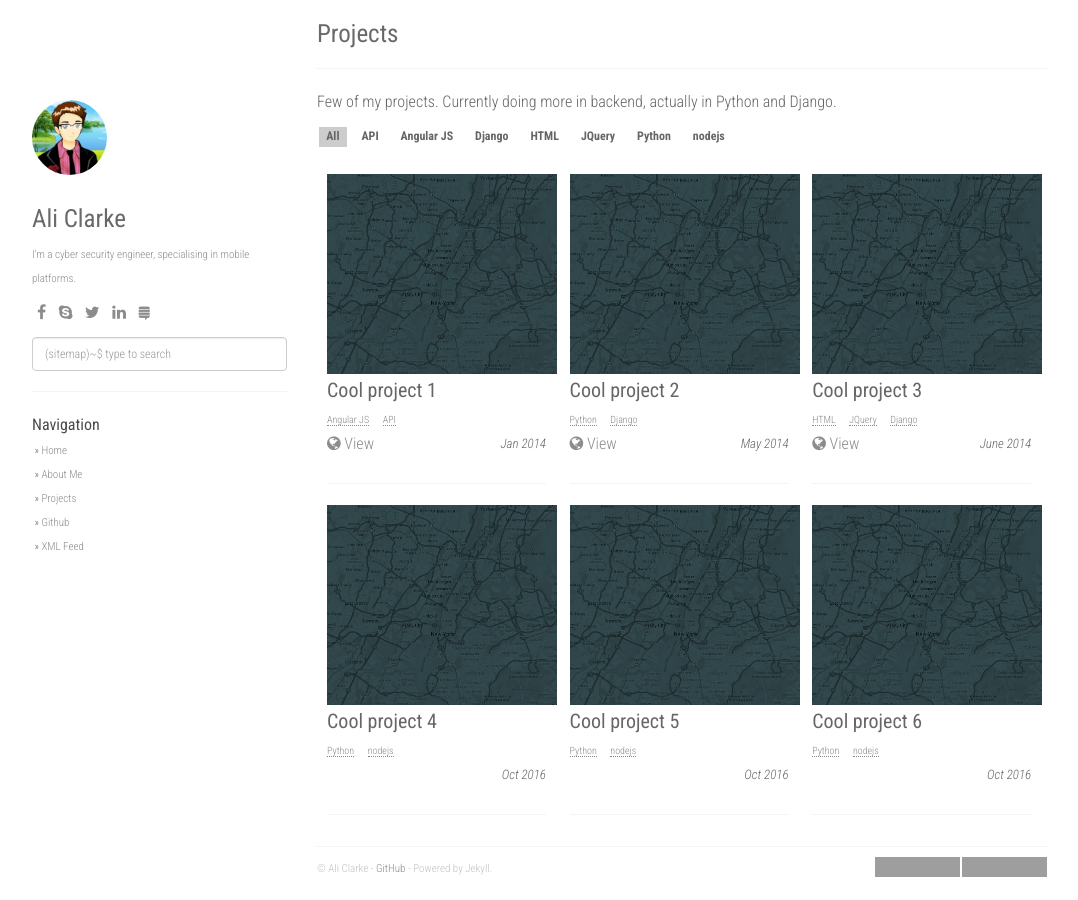
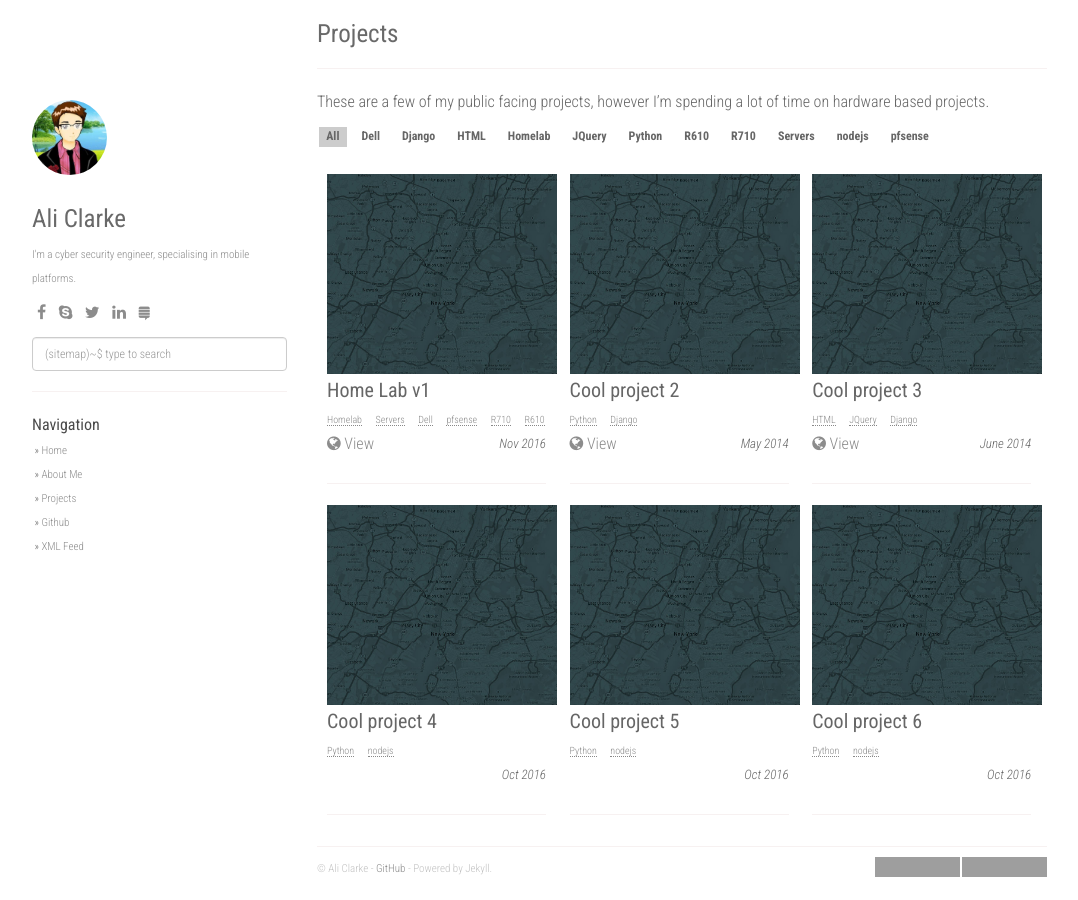
Before and after one commit to alijnclarke/alijnclarke.github.io, a Jekyll site: the page built from projects.md, in a window 1280 px wide. Shown: the whole page, without its empty margins (53-1131 px from the left). Built offline with Jekyll 4.4.1, drawn with Linux system fonts in a browser that asks for light colours; nearby versions of some CDN libraries; grey boxes are pictures that could not be loaded.

```diff
--- a/_config.yml
+++ b/_config.yml
@@ -1,4 +1,4 @@
-title: (not so) secure apps
+title: alijnclarke.com
 description: Ramblings of a cyber engineer
 author: Ali Clarke
 github: https://github.com/alijnclarke
@@ -36,7 +36,7 @@ urls:
     - text: Projects
       url: /projects/
     - text: Github
-      url: https://github.com/agusmakmun
+      url: https://github.com/alijnclarke
     - text: XML Feed
       url: /feed.xml
 
--- a/_data/projects.json
+++ b/_data/projects.json
@@ -1,11 +1,11 @@
 [
 	{
-		"slug": "cool-project",
-		"name": "Cool project 1",
+		"slug": "home-lab",
+		"name": "Home Lab v1",
 		"image": "placeholder.jpg",
 		"url": "https://www.google.com",
-		"date": "Jan 2014",
-		"tags": ["Angular JS","API"]
+		"date": "Nov 2016",
+		"tags": ["Homelab","Servers", "Dell", "pfsense", "R710","R610"]
 	},
 	{
 		"name": "Cool project 2",
--- a/projects.md
+++ b/projects.md
@@ -4,4 +4,4 @@ title: Projects
 permalink: /projects/
 ---
 
-Few of my projects. Currently doing more in backend, actually in Python and Django.
+These are a few of my public facing projects, however I'm spending a lot of time on hardware based projects.
```
Also changed, not shown: _project/home-lab.md (added, +6 -0 lines), about.md (+2 -2 lines), README.md (deleted), 3 other files.
